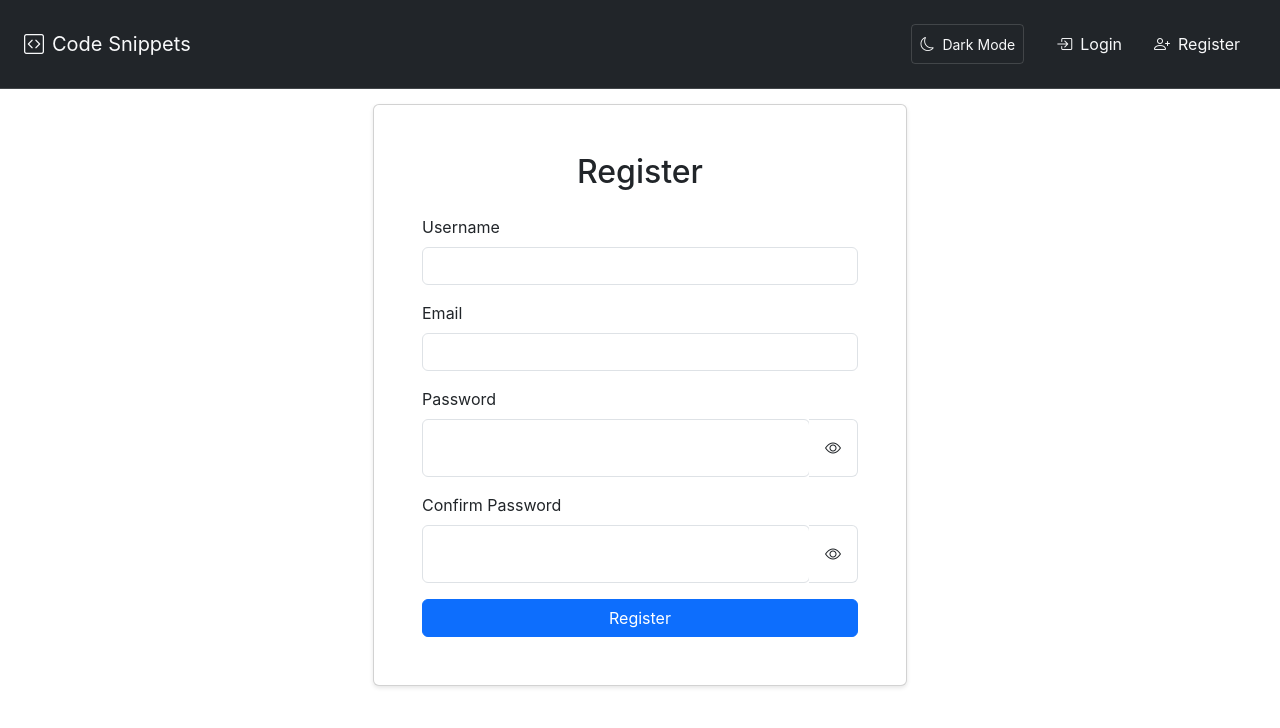
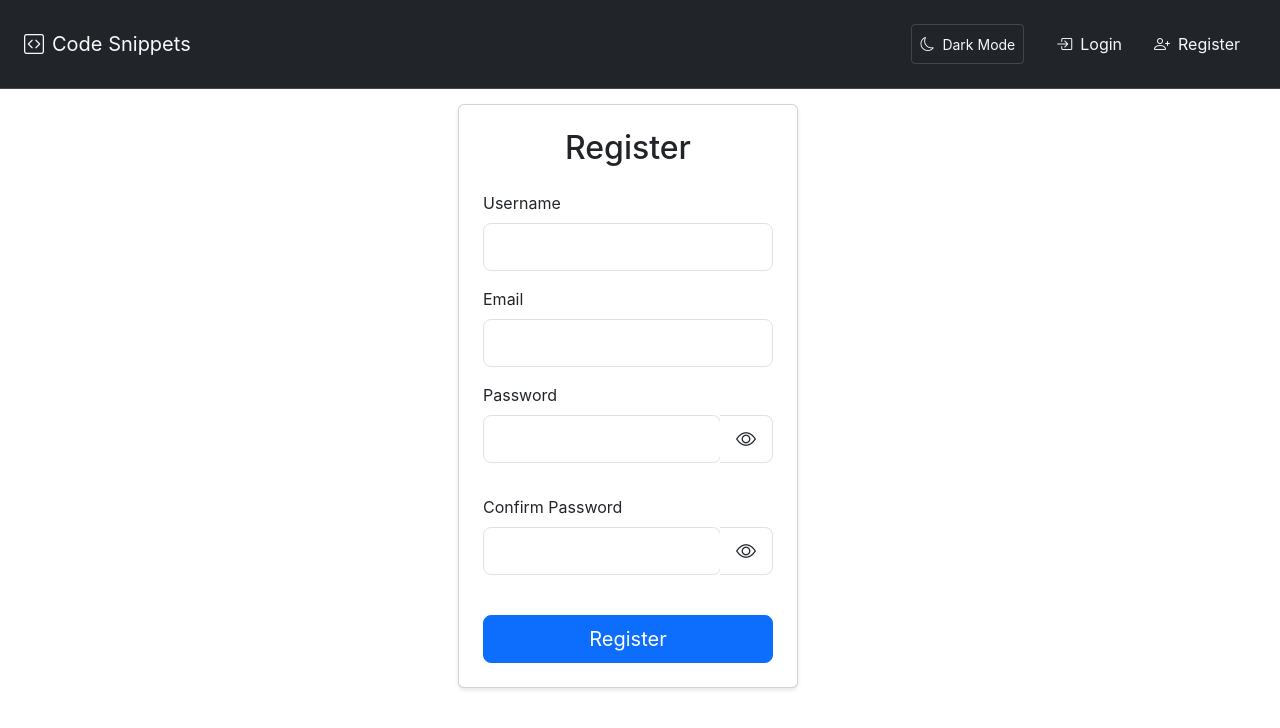
Before and after one commit to hsu022210/Snippets-frontend, a React (Vite) app: page /register in a window 1280 px wide. Shown: the top 728 px of the page. Built offline with nearby package versions, Linux system fonts and the light colour scheme.

Commit message:
refactor auth form

```diff
--- /dev/null
+++ b/src/components/auth/AuthForm.jsx
@@ -0,0 +1,23 @@
+import { Card, Row, Col } from 'react-bootstrap';
+import Container from '../shared/Container';
+
+const AuthForm = ({ title, children }) => {
+  return (
+    <Container pageContainer>
+      <div className="center-content">
+        <Row className="justify-content-center w-100">
+          <Col xs={11} sm={10} md={8} lg={6} xl={4}>
+            <Card>
+              <Card.Body className="p-4">
+                <h2 className="text-center mb-4">{title}</h2>
+                {children}
+              </Card.Body>
+            </Card>
+          </Col>
+        </Row>
+      </div>
+    </Container>
+  );
+};
+
+export default AuthForm;
--- /dev/null
+++ b/src/components/auth/FormField.jsx
@@ -0,0 +1,42 @@
+import { Form } from 'react-bootstrap';
+
+const FormField = ({
+  label,
+  type = 'text',
+  name,
+  id,
+  value,
+  onChange,
+  disabled = false,
+  required = false,
+  autoComplete,
+  className = 'mb-3',
+  error,
+  isInvalid
+}) => {
+  return (
+    <Form.Group className={className}>
+      <Form.Label htmlFor={id}>{label}</Form.Label>
+      <Form.Control
+        type={type}
+        name={name}
+        id={id}
+        value={value}
+        onChange={onChange}
+        required={required}
+        disabled={disabled}
+        size="lg"
+        className="form-control-light"
+        autoComplete={autoComplete}
+        isInvalid={isInvalid}
+      />
+      {error && (
+        <Form.Control.Feedback type="invalid">
+          {error}
+        </Form.Control.Feedback>
+      )}
+    </Form.Group>
+  );
+};
+
+export default FormField;
--- a/src/components/shared/PasswordInput.jsx
+++ b/src/components/auth/PasswordInput.jsx
@@ -7,6 +7,8 @@ const PasswordInput = ({
   value,
   onChange,
   label,
+  name,
+  id,
   required = false,
   disabled = false,
   size = 'md',
@@ -24,12 +26,14 @@ const PasswordInput = ({
 
   return (
     <Form.Group className="mb-3">
-      {label && <Form.Label>{label}</Form.Label>}
+      {label && <Form.Label htmlFor={id}>{label}</Form.Label>}
       <InputGroup hasValidation size={size}>
         <Form.Control
           type={showPassword ? 'text' : 'password'}
           value={value}
           onChange={onChange}
+          name={name}
+          id={id}
           required={required}
           disabled={disabled}
           className={`form-control-light ${className}`}
@@ -42,6 +46,8 @@ const PasswordInput = ({
           onClick={togglePasswordVisibility}
           disabled={disabled}
           className="password-toggle-btn"
+          type="button"
+          aria-label={showPassword ? 'Hide password' : 'Show password'}
         >
           <i className={`bi ${showPassword ? 'bi-eye-slash' : 'bi-eye'}`} />
         </Button>
@@ -59,6 +65,8 @@ PasswordInput.propTypes = {
   value: PropTypes.string.isRequired,
   onChange: PropTypes.func.isRequired,
   label: PropTypes.string,
+  name: PropTypes.string,
+  id: PropTypes.string,
   required: PropTypes.bool,
   disabled: PropTypes.bool,
   size: PropTypes.oneOf(['sm', 'md', 'lg']),
--- /dev/null
+++ b/src/components/auth/SubmitButton.jsx
@@ -0,0 +1,31 @@
+import { Button, Spinner } from 'react-bootstrap';
+
+const SubmitButton = ({ loading, loadingText, children }) => {
+  return (
+    <Button
+      variant="primary"
+      size="lg"
+      className="w-100 d-flex align-items-center justify-content-center"
+      type="submit"
+      disabled={loading}
+    >
+      {loading ? (
+        <>
+          <Spinner
+            as="span"
+            animation="border"
+            size="sm"
+            role="status"
+            aria-hidden="true"
+            className="me-2"
+          />
+          {loadingText}
+        </>
+      ) : (
+        children
+      )}
+    </Button>
+  );
+};
+
+export default SubmitButton;
--- a/src/pages/Login.jsx
+++ b/src/pages/Login.jsx
@@ -1,26 +1,37 @@
 import { useState } from 'react';
-import { Form, Button, Alert, Row, Col, Card, Spinner } from 'react-bootstrap';
+import { Form, Alert } from 'react-bootstrap';
 import { useNavigate } from 'react-router-dom';
 import { useAuth } from '../contexts/AuthContext';
-import PasswordInput from '../components/shared/PasswordInput';
-import Container from '../components/shared/Container';
+import PasswordInput from '../components/auth/PasswordInput';
+import AuthForm from '../components/auth/AuthForm';
+import FormField from '../components/auth/FormField';
+import SubmitButton from '../components/auth/SubmitButton';
 
 const Login = () => {
-  const [username, setUsername] = useState('');
-  const [password, setPassword] = useState('');
+  const [formData, setFormData] = useState({
+    username: '',
+    password: ''
+  });
   const [error, setError] = useState('');
   const [loading, setLoading] = useState(false);
   const navigate = useNavigate();
   const { login } = useAuth();
+
+  const handleChange = (e) => {
+    const { name, value } = e.target;
+    setFormData(prev => ({
+      ...prev,
+      [name]: value
+    }));
+  };
 
   const handleSubmit = async (e) => {
     e.preventDefault();
     try {
       setError('');
       setLoading(true);
-      const success = await login(username, password);
+      const success = await login(formData.username, formData.password);
       if (success) {
-        // Artificial delay for better UX
         await new Promise(resolve => setTimeout(resolve, 500));
         navigate('/snippets');
       } else {
@@ -35,68 +46,37 @@ const Login = () => {
   };
 
   return (
-    <Container pageContainer>
-      <div className="center-content">
-        <Row className="justify-content-center w-100">
-          <Col xs={11} sm={10} md={8} lg={6} xl={4}>
-            <Card>
-              <Card.Body className="p-4">
-                <h2 className="text-center mb-4">Login</h2>
+    <AuthForm title="Login">
       {error && <Alert variant="danger">{error}</Alert>}
-                <Form onSubmit={handleSubmit}>
-                  <Form.Group className="mb-3">
-                    <Form.Label>Username</Form.Label>
-                    <Form.Control
+      <Form onSubmit={handleSubmit} autoComplete="on">
+        <FormField
+          label="Username"
           type="text"
+          name="username"
+          id="username"
+          value={formData.username}
+          onChange={handleChange}
+          disabled={loading}
           required
-                      value={username}
-                      onChange={(e) => setUsername(e.target.value)}
-                      disabled={loading}
-                      size="lg"
-                      className="form-control-light"
           autoComplete="username"
         />
-                  </Form.Group>
         <PasswordInput
           label="Password"
-                    value={password}
-                    onChange={(e) => setPassword(e.target.value)}
+          name="password"
+          id="password"
+          value={formData.password}
+          onChange={handleChange}
           required
           disabled={loading}
           size="lg"
           className="mb-4"
           autoComplete="current-password"
         />
-                  <Button
-                    variant="primary"
-                    size="lg"
-                    className="w-100 d-flex align-items-center justify-content-center"
-                    type="submit"
-                    disabled={loading}
-                  >
-                    {loading ? (
-                      <>
-                        <Spinner
-                          as="span"
-                          animation="border"
-                          size="sm"
-                          role="status"
-                          aria-hidden="true"
-                          className="me-2"
-                        />
-                        Logging in...
-                      </>
-                    ) : (
-                      'Login'
-                    )}
-                  </Button>
+        <SubmitButton loading={loading} loadingText="Logging in...">
+          Login
+        </SubmitButton>
       </Form>
-              </Card.Body>
-            </Card>
-          </Col>
-        </Row>
-      </div>
-    </Container>
+    </AuthForm>
   );
 };
 
--- a/src/pages/Register.jsx
+++ b/src/pages/Register.jsx
@@ -1,24 +1,36 @@
 import { useState } from 'react';
-import { Form, Button, Alert, Row, Col, Card, Spinner } from 'react-bootstrap';
+import { Form, Alert } from 'react-bootstrap';
 import { useNavigate } from 'react-router-dom';
 import { useAuth } from '../contexts/AuthContext';
-import PasswordInput from '../components/shared/PasswordInput';
-import Container from '../components/shared/Container';
+import PasswordInput from '../components/auth/PasswordInput';
+import AuthForm from '../components/auth/AuthForm';
+import FormField from '../components/auth/FormField';
+import SubmitButton from '../components/auth/SubmitButton';
 
 const Register = () => {
-  const [username, setUsername] = useState('');
-  const [email, setEmail] = useState('');
-  const [password, setPassword] = useState('');
-  const [confirmPassword, setConfirmPassword] = useState('');
+  const [formData, setFormData] = useState({
+    username: '',
+    email: '',
+    password: '',
+    confirmPassword: ''
+  });
   const [error, setError] = useState('');
   const [loading, setLoading] = useState(false);
   const navigate = useNavigate();
   const { register } = useAuth();
 
+  const handleChange = (e) => {
+    const { name, value } = e.target;
+    setFormData(prev => ({
+      ...prev,
+      [name]: value
+    }));
+  };
+
   const handleSubmit = async (e) => {
     e.preventDefault();
 
-    if (password !== confirmPassword) {
+    if (formData.password !== formData.confirmPassword) {
       return setError('Passwords do not match');
     }
 
@@ -26,8 +38,7 @@ const Register = () => {
       setError('');
       setLoading(true);
 
-      await register(username, password, confirmPassword, email);
-      // If we get here, registration and login were successful
+      await register(formData.username, formData.password, formData.confirmPassword, formData.email);
       navigate('/snippets');
     } catch (error) {
       setError(
@@ -43,79 +54,57 @@ const Register = () => {
   };
 
   return (
-    <Container pageContainer>
-      <Row className="justify-content-center">
-        <Col md={6}>
-          <Card className="p-4">
-            <Card.Body>
-              <h2 className="text-center mb-4">Register</h2>
+    <AuthForm title="Register">
       {error && <Alert variant="danger">{error}</Alert>}
       <Form onSubmit={handleSubmit}>
-                <Form.Group className="mb-3">
-                  <Form.Label>Username</Form.Label>
-                  <Form.Control
-                    type="text"
+        <FormField
+          label="Username"
+          name="username"
+          value={formData.username}
+          onChange={handleChange}
+          disabled={loading}
           required
-                    value={username}
-                    onChange={(e) => setUsername(e.target.value)}
+          autoComplete="username"
+        />
+        <FormField
+          label="Email"
+          type="email"
+          name="email"
+          value={formData.email}
+          onChange={handleChange}
           disabled={loading}
+          required
+          autoComplete="email"
         />
-                </Form.Group>
-                <Form.Group className="mb-3">
-                  <Form.Label>Email</Form.Label>
-                  <Form.Control
-                    type="email"
-                    required
-                    value={email}
-                    onChange={(e) => setEmail(e.target.value)}
-                    disabled={loading}
-                  />
-                </Form.Group>
         <PasswordInput
           label="Password"
-                  value={password}
-                  onChange={(e) => setPassword(e.target.value)}
+          name="password"
+          value={formData.password}
+          onChange={handleChange}
           required
           disabled={loading}
+          size="lg"
+          className="mb-3"
           autoComplete="new-password"
         />
         <PasswordInput
           label="Confirm Password"
-                  value={confirmPassword}
-                  onChange={(e) => setConfirmPassword(e.target.value)}
+          name="confirmPassword"
+          value={formData.confirmPassword}
+          onChange={handleChange}
           required
           disabled={loading}
+          size="lg"
+          className="mb-4"
           autoComplete="new-password"
-                  isInvalid={password !== confirmPassword && confirmPassword !== ''}
-                  error={password !== confirmPassword && confirmPassword !== '' ? 'Passwords do not match' : ''}
+          isInvalid={formData.password !== formData.confirmPassword && formData.confirmPassword !== ''}
+          error={formData.password !== formData.confirmPassword && formData.confirmPassword !== '' ? 'Passwords do not match' : ''}
         />
-                <Button
-                  className="w-100 d-flex align-items-center justify-content-center"
-                  type="submit"
-                  disabled={loading}
-                >
-                  {loading ? (
-                    <>
-                      <Spinner
-                        as="span"
-                        animation="border"
-                        size="sm"
-                        role="status"
-                        aria-hidden="true"
-                        className="me-2"
-                      />
-                      Registering...
-                    </>
-                  ) : (
-                    'Register'
-                  )}
-                </Button>
+        <SubmitButton loading={loading} loadingText="Registering...">
+          Register
+        </SubmitButton>
       </Form>
-            </Card.Body>
-          </Card>
-        </Col>
-      </Row>
-    </Container>
+    </AuthForm>
   );
 };
 
```
Lines whose indentation alone changed are shown as unchanged.
